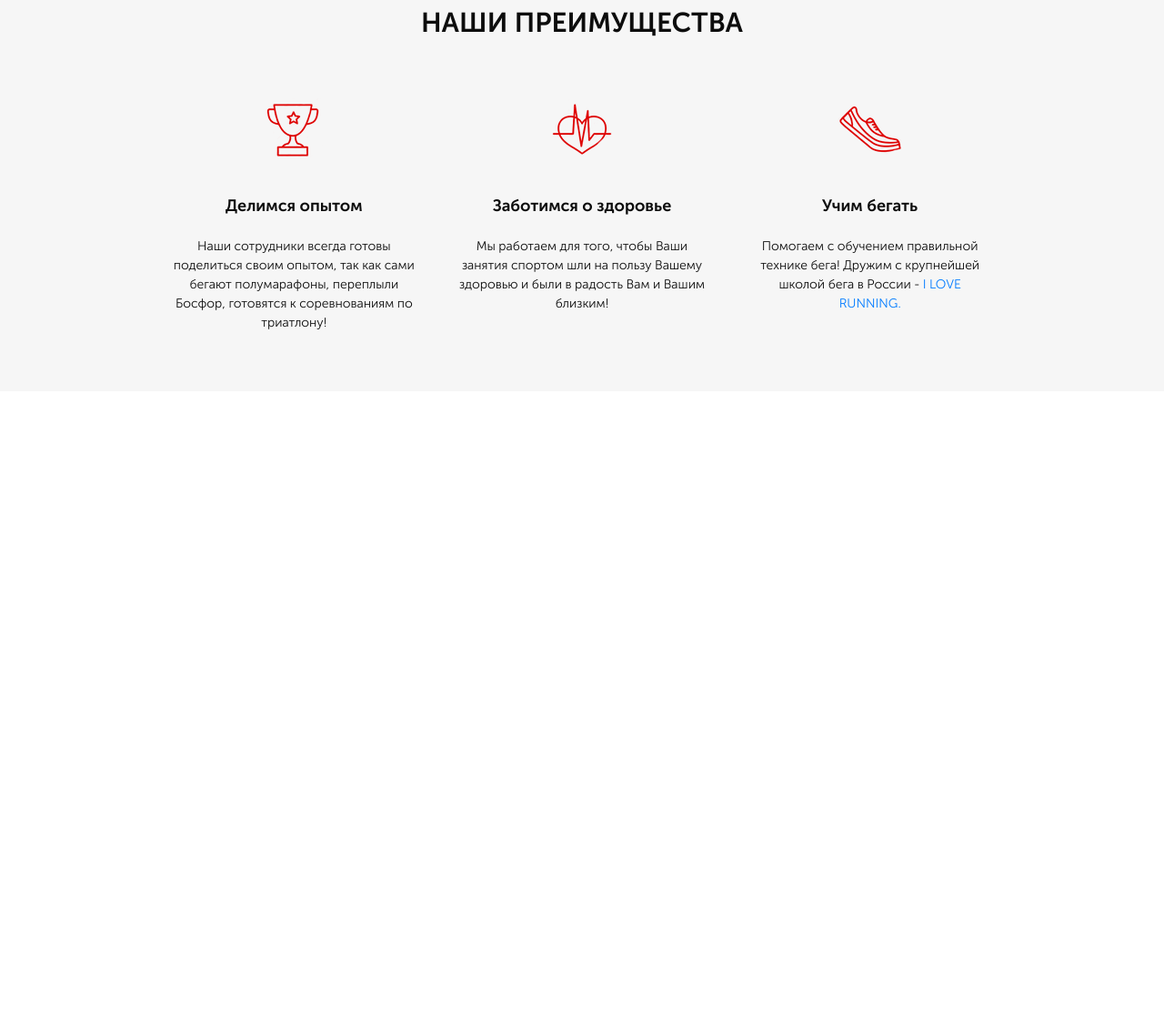
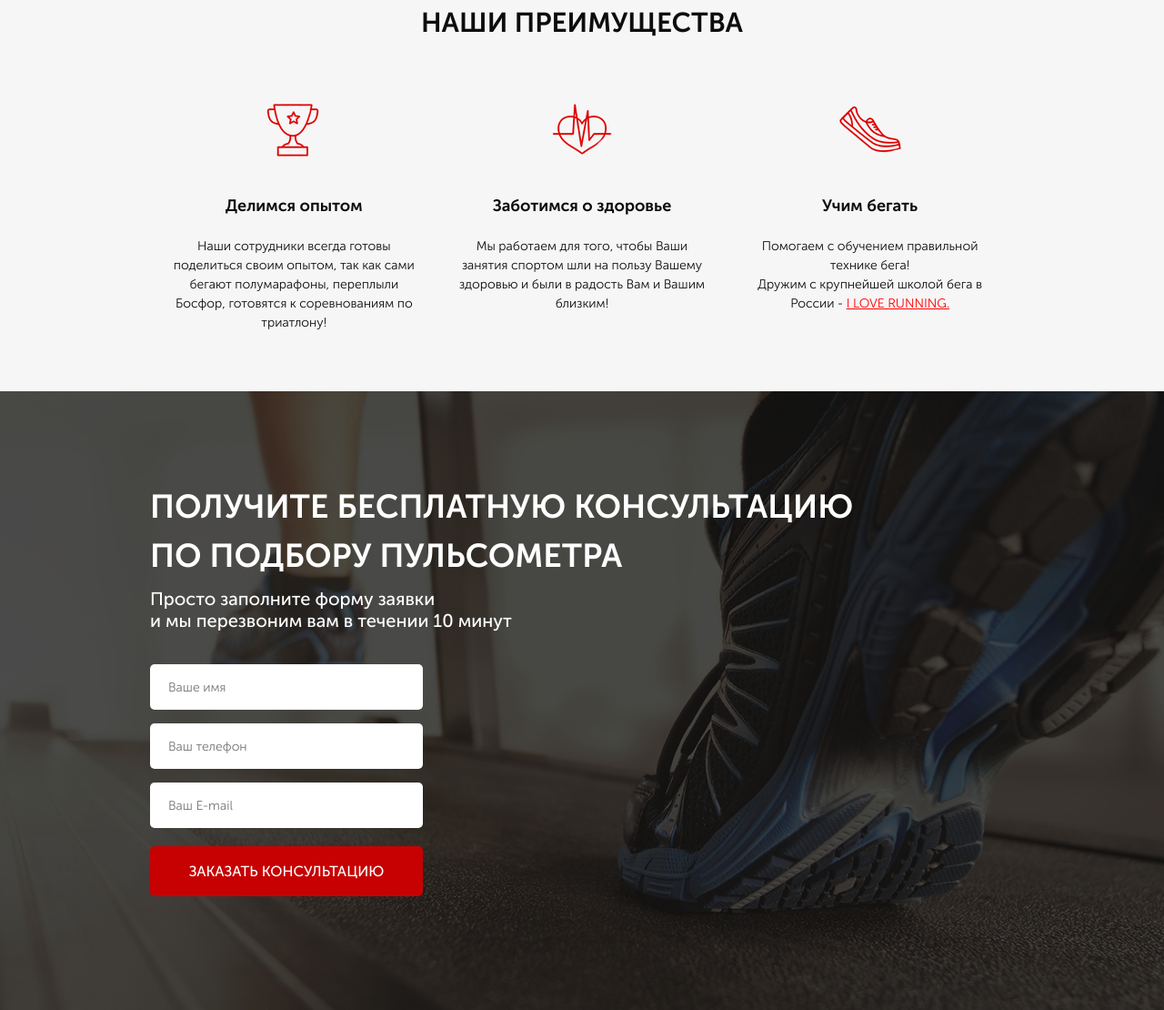
Before and after one commit to denm76/pulse, a website: page src/index.html in a window 1280 px wide. Shown: the part 757-1867 px from the top of the page at 91% size. Before the commit the page ends 1187 px from the top, so only its background shows below. Drawn offline with Linux system fonts and the light colour scheme.

Commit message:
Сверстана и заадоптирована третья часть с формой

```diff
--- a/src/index.html
+++ b/src/index.html
@@ -62,7 +62,7 @@
 
   <div class="benefits">
     <div class="container">
-      <h2 class="benefits__title">НАШИ ПРЕИМУЩЕСТВА</h2>
+      <h2 class="title">НАШИ ПРЕИМУЩЕСТВА</h2>
     <div class="benefits__wrapper">
       <div class="benefits__card">
         <div class="benefits__icon">
@@ -85,13 +85,33 @@
           <img src="icons/advantages/shoe.png" alt="" class="benefits__img">
         </div>
         <div class="benefits__subtitle">Учим бегать</div>
-        <div class="benefits__descr">Помогаем с обучением
-          правильной технике бега!
-          Дружим с крупнейшей школой бега в России - <a href="#">I LOVE RUNNING.</a></div>
+        <div class="benefits__descr">
+          Помогаем с обучением
+          правильной технике бега! <br>
+          Дружим с крупнейшей школой бега в
+          <br> России - <a href="#">I LOVE RUNNING.</a></div>
       </div>
     </div>
     </div>
   </div>
+  <div class="consultation">
+    <div class="container">
+      <h2 class="title title_left">
+        Получите бесплатную консультацию<br>
+        по подбору пульсометра
+      </h2>
+      <div class="consultation__descr">
+        Просто заполните форму заявки <br>
+        и мы перезвоним вам в течении 10 минут
+      </div>
+      <form class="feed-form" action="#" method="">
+        <input name="name" required placeholder="Ваше имя" type="text">
+        <input name="phone" required placeholder="Ваш телефон" type="number">
+        <input name="required" required placeholder="Ваш E-mail" type="email">
+        <button class="button button_submit" type="submit">заказать кОНСУЛЬТАЦИЮ</button>
+      </form>
+    </div>
 
+  </div>
 </body>
 </html>
--- a/src/sass/blocks/_benefits.scss
+++ b/src/sass/blocks/_benefits.scss
@@ -1,12 +1,6 @@
 .benefits{
   background-color: #f6f6f6;
   padding: 70px 0 65px 0;
-  &__title{
-    font-size: 30px;
-    font-weight: 700;
-    color: #0d0d0d;
-    text-align: center;
-  }
   &__wrapper{
     display: flex;
     margin-top: 60px;
@@ -28,5 +22,9 @@
     font-weight: 300;
     color: #0d0d0d;
     width:270px;
+    a{
+      color: red;
+      text-decoration: underline;
+    }
   }
 }
--- a/src/sass/blocks/_buttons.scss
+++ b/src/sass/blocks/_buttons.scss
@@ -2,7 +2,6 @@
   width: 150px;
   height: 30px;
   background-color: $main-color;
-  border-radius: 5px;
   border: none;
   font-size: 12px;
   font-weight: 500;
@@ -13,6 +12,11 @@
     width: 300px;
     height: 50px;
     font-size: 16px;
-    font-weight: 500;
+  }
+  &_submit{
+    width: 300px;
+    height: 55px;
+    border-radius: 5px;
+    font-size: 16px;
   }
 }
--- /dev/null
+++ b/src/sass/blocks/_consultation.scss
@@ -0,0 +1,11 @@
+.consultation{
+  min-height: 680px;
+  padding: 100px 0 92px 0;
+  background: url('../../img/consultation.jpg') center center/cover no-repeat;
+  &__descr{
+    font-size: 20px;
+    line-height: 1.2;
+    font-weight: 500;
+    color: #ffffff;
+  }
+}
--- /dev/null
+++ b/src/sass/blocks/_forms.scss
@@ -0,0 +1,21 @@
+.feed-form{
+  margin-top: 36px;
+  display: flex;
+  flex-direction: column;
+  width: 300px;
+  input{
+    width: 300px;
+    height: 50px;
+    padding: 0 20px;
+    background-color: #ffffff;
+    border-radius: 5px;
+    border: none;
+    margin-bottom: 15px;
+    font-size: 14px;
+    font-weight: 300;
+    color: #4b4b4b;
+    &:nth-child(3){
+      margin-bottom: 20px;
+    }
+  }
+}
--- a/src/sass/blocks/_media.scss
+++ b/src/sass/blocks/_media.scss
@@ -25,7 +25,7 @@
     }
   }
     .button{
-      width: 110px;
+      width: 150px;
       height: 25px;
       font-size: 10px;
       &_main{
--- /dev/null
+++ b/src/sass/blocks/_titles.scss
@@ -0,0 +1,12 @@
+.title{
+  font-size: 30px;
+  font-weight: 700;
+  color: #0d0d0d;
+  text-align: center;
+  text-transform: uppercase;
+  &_left{
+    font-size: 36px;
+    color: #ffffff;
+    text-align: left;
+  }
+}
--- a/src/sass/style.scss
+++ b/src/sass/style.scss
@@ -9,5 +9,8 @@
 @import 'blocks/promo';
 @import 'blocks/header';
 @import 'blocks/buttons';
+@import 'blocks/titles';
 @import 'blocks/benefits';
+@import 'blocks/_consultation';
+@import 'blocks/_forms';
 @import 'blocks/media';
```
Also changed, not shown: src/css/style.min.css.
